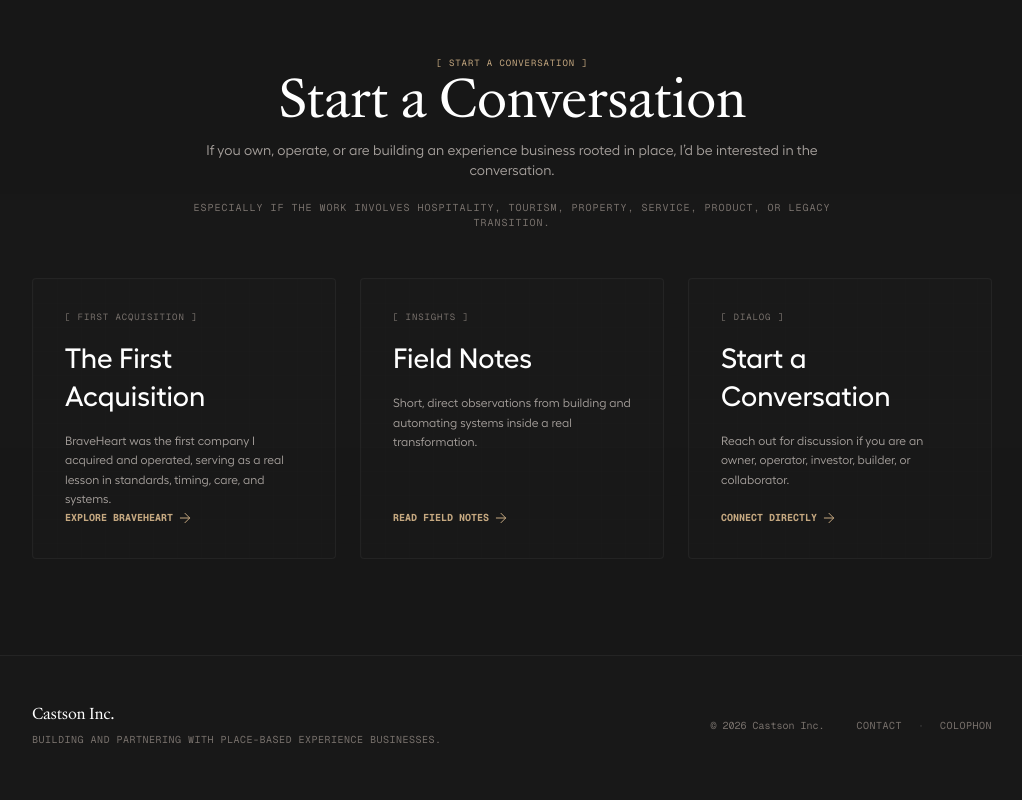
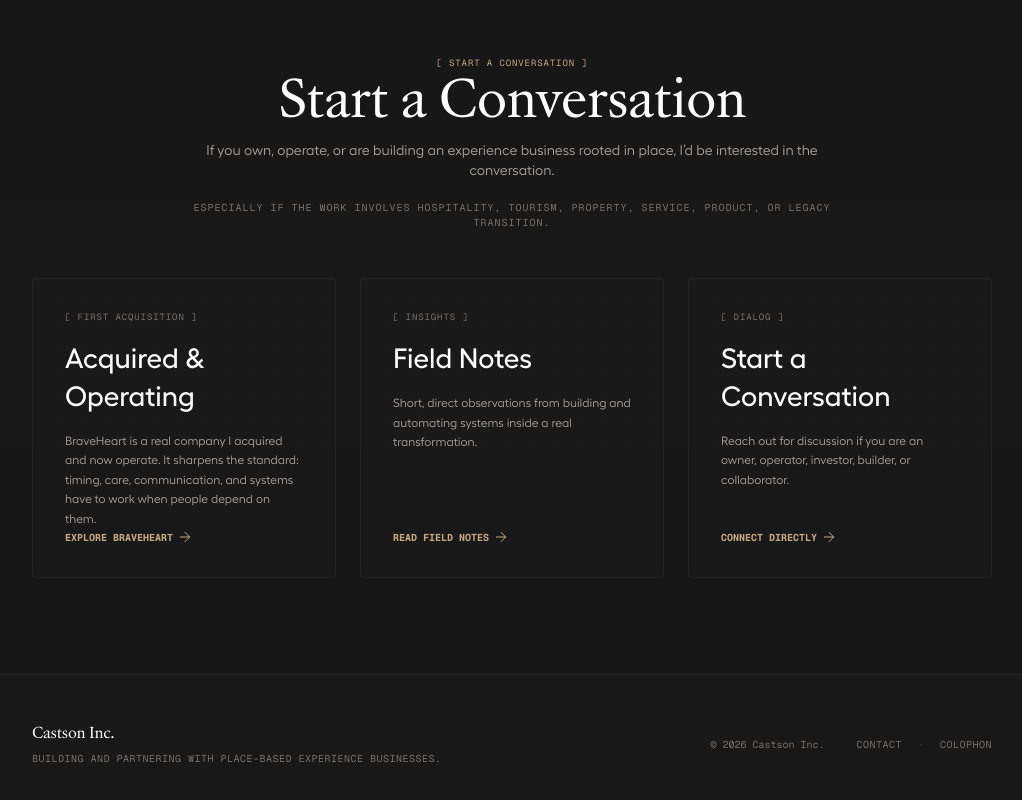
Before and after one commit to ee-prog/castson-site, a Next.js app: page / in a window 1280 px wide. Shown: the part 6411-7211 px from the top of the page, without its empty margins (128-1150 px from the left). Built offline with nearby package versions, Linux system fonts and the light colour scheme.

Commit message:
copy: update BraveHeart CTA card heading and body copy on homepage

```diff
--- a/src/app/page.tsx
+++ b/src/app/page.tsx
@@ -620,10 +620,10 @@ export default function Home() {
                 <div className="space-y-4 relative z-10">
                   <span className="text-[9px] font-mono text-zinc-500 uppercase tracking-widest block">[ First Acquisition ]</span>
                   <h3 className="text-lg font-medium text-white group-hover:text-emerald-400 transition-colors">
-                    The First Acquisition
+                    Acquired & Operating
                   </h3>
                   <p className="text-xs text-zinc-400 font-light leading-relaxed">
-                    BraveHeart was the first company I acquired and operated, serving as a real lesson in standards, timing, care, and systems.
+                    BraveHeart is a real company I acquired and now operate. It sharpens the standard: timing, care, communication, and systems have to work when people depend on them.
                   </p>
                 </div>
                 <div className="flex items-center gap-1 text-[10px] font-mono font-bold uppercase text-emerald-400 group-hover:text-white transition-colors relative z-10">
```
